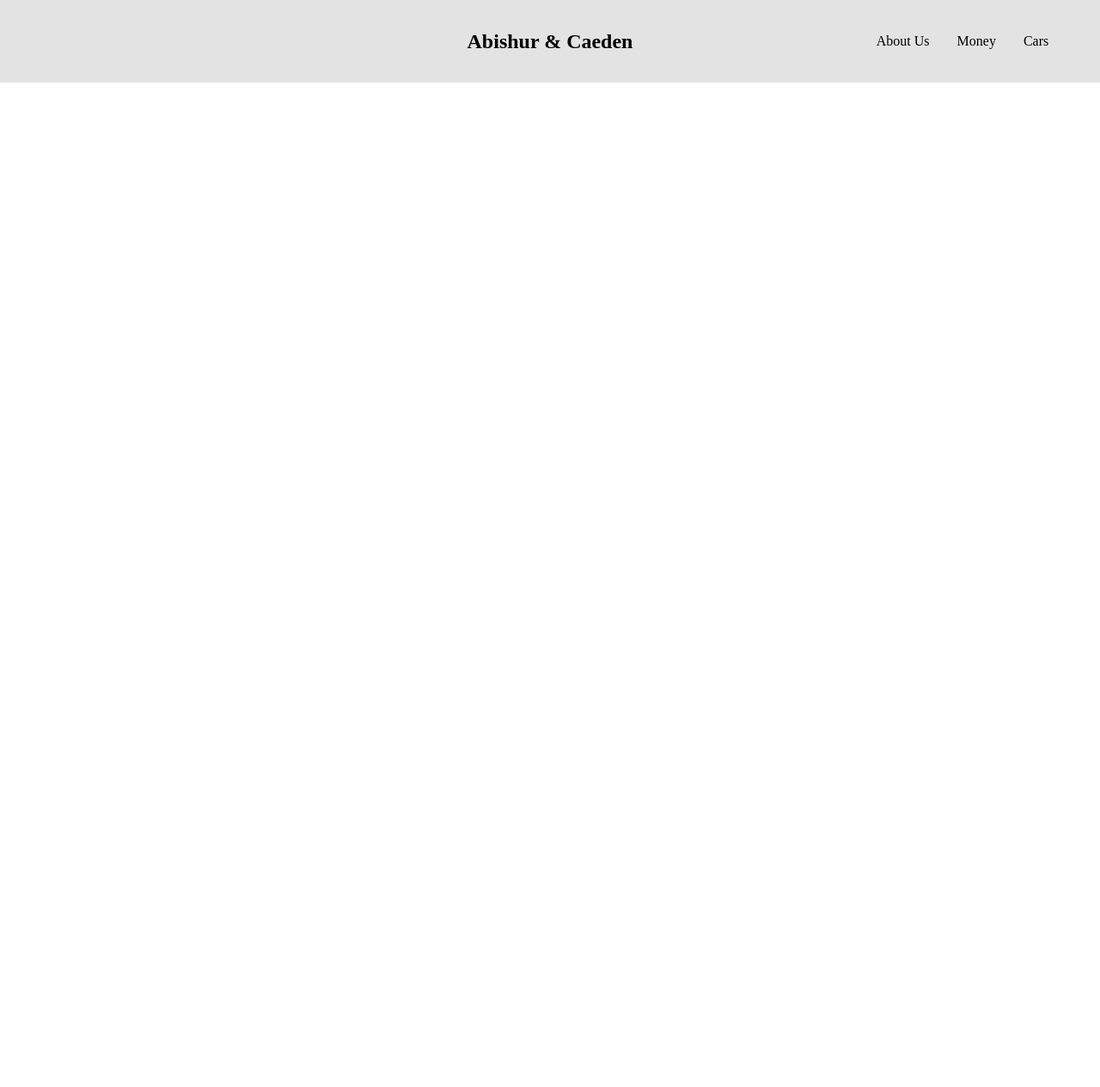
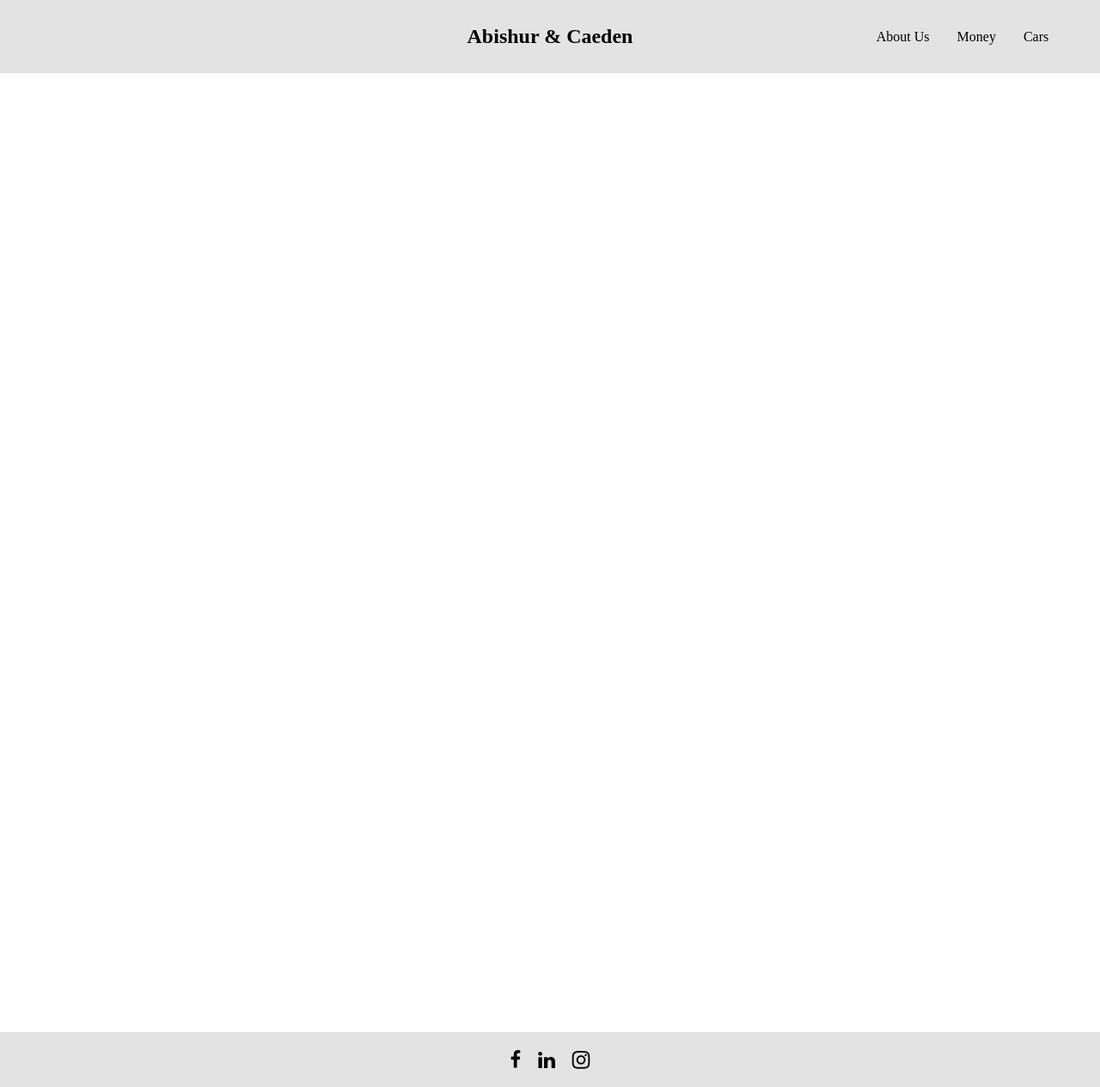
Before and after one commit to AbishurMoses/SkillsWithCaeden, a plain HTML site: page index.html in a window 1280 px wide. Shown: the whole page at 86% size. Before the commit the page ends 800 px from the top, so only its background shows below. Drawn offline with Linux system fonts and the light colour scheme.

Commit message:
Completed Navbar and Footer. Working on compatability

```diff
--- a/index.html
+++ b/index.html
@@ -4,12 +4,14 @@
 <head>
     <meta charset="UTF-8">
     <meta name="viewport" content="width=device-width, initial-scale=1.0">
-    <link href="style.css" rel="stylesheet"></link>
+    <link rel="stylesheet" href="https://cdnjs.cloudflare.com/ajax/libs/font-awesome/4.7.0/css/font-awesome.min.css">
+    <link href="style.css" rel="stylesheet">
+    </link>
     <title>Abishur&Caeden</title>
 </head>
 
 <body>
-    <div id="container">
+    <div id="main-container">
         <nav>
             <div id="nav-empty-box">
 
@@ -18,12 +20,19 @@
                 <p>Abishur & Caeden</p>
             </div>
             <div id="nav-links">
-                <a>About Us</a>
-                <a>Money</a>
-                <a>Cars</a>
+                <a class="nav-links">About Us</a>
+                <a class="nav-links">Money</a>
+                <a class="nav-links">Cars</a>
             </div>
         </nav>
+        <div id="main-content">
+            <!-- <div id="main-img"></div> -->
+        </div>
+        <footer>
+            <a class="fa fa-facebook" style="font-size:22px"></a>
+            <a class="fa fa-linkedin" style="font-size:23px"></a>
+            <a class="fa fa-instagram" style="font-size:24px"></a>
+        </footer>
     </div>
 </body>
-
 </html>
--- a/style.css
+++ b/style.css
@@ -1,6 +1,7 @@
 /* || General Styles */
 body,
-main {
+main,
+a {
   padding: 0px;
   margin: 0px;
 }
@@ -10,23 +11,35 @@ a {
 }
 
 /* || Containers */
-#container {
+#main-container {
   display: flex;
-  flex-direction: row;
+  flex-direction: column;
   justify-content: center;
   align-items: center;
 }
 
+#main-content {
+  display: flex;
+  flex-direction: row;
+  justify-content: space-evenly;
+  align-items: center;
+  width: 100vw;
+  /* How to make the height automatic */
+  height: 150vh;
+}
+
 /* || SITEWIDE*/
-/* || NAVBAR */
+/* || NAVBAR*/
 nav {
   display: flex;
   flex-direction: row;
   justify-content: space-evenly;
   align-items: center;
   width: 100vw;
-  height: 12vh;
+  height: calc(100vw / 15);
   background-color: #e3e3e3;
+  position: fixed;
+  top: 0;
 }
 
 #nav-title {
@@ -57,9 +70,26 @@ nav {
 #nav-links > a {
   font-size: 1rem;
   transition: font-size 0.3s ease; /* Add a smooth transition effect */
+  text-align: center;
 }
 
 #nav-links > a:hover {
-    font-size: 1.5rem;
+  font-size: 1.2rem;
   cursor: crosshair;
+  font-weight: 700;
+  color: darkblue;
 }
+
+/* || MAIN CONTENT */
+
+/* || FOOTER  */
+footer {
+  display: flex;
+  flex-direction: row;
+  justify-content: center;
+  align-items: center;
+  gap: 20px;
+  width: 100vw;
+  height: calc(100vw / 20);
+  background-color: #e3e3e3;
+}
```
Also changed, not shown: businessMen.png (added). Lines whose indentation alone changed are shown as unchanged.
